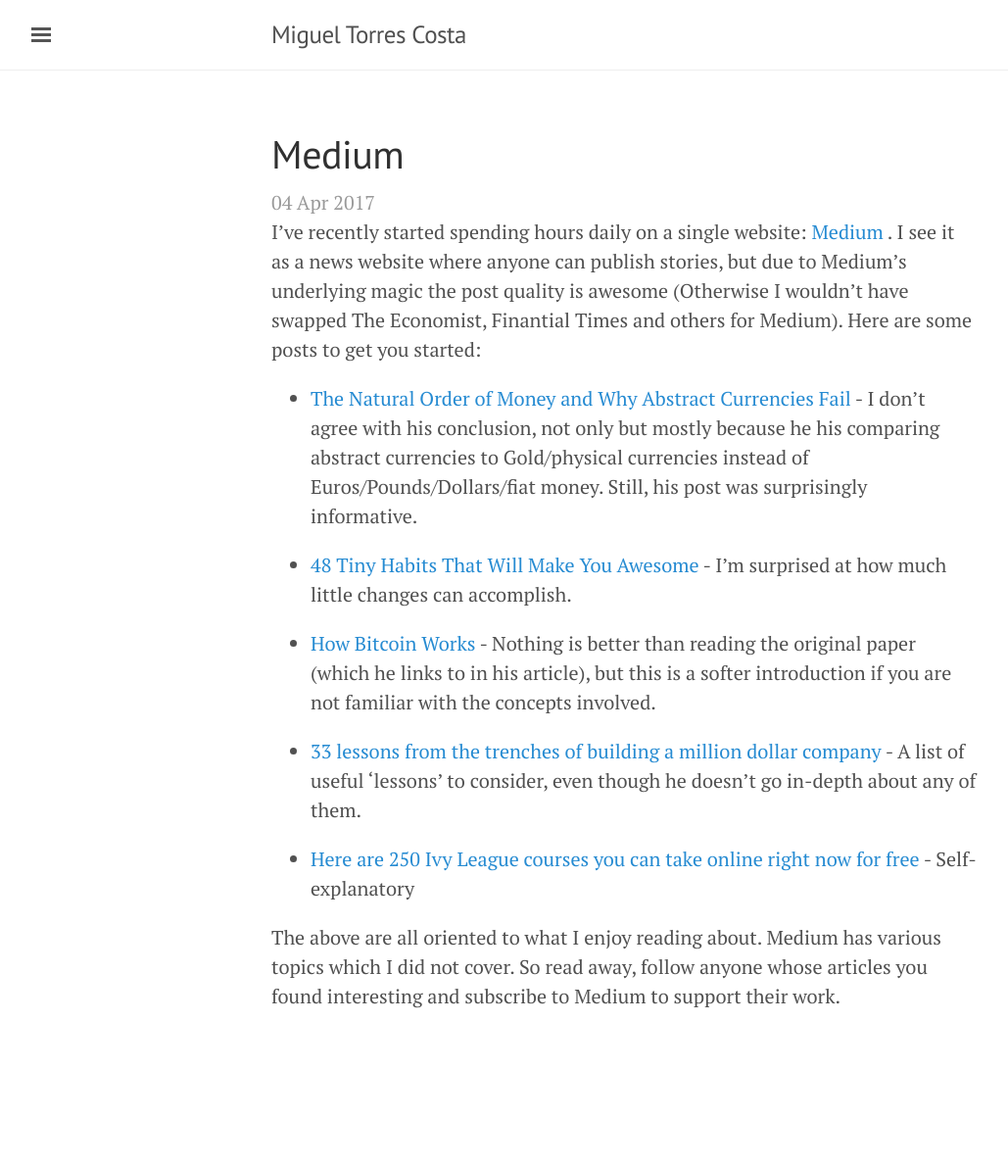
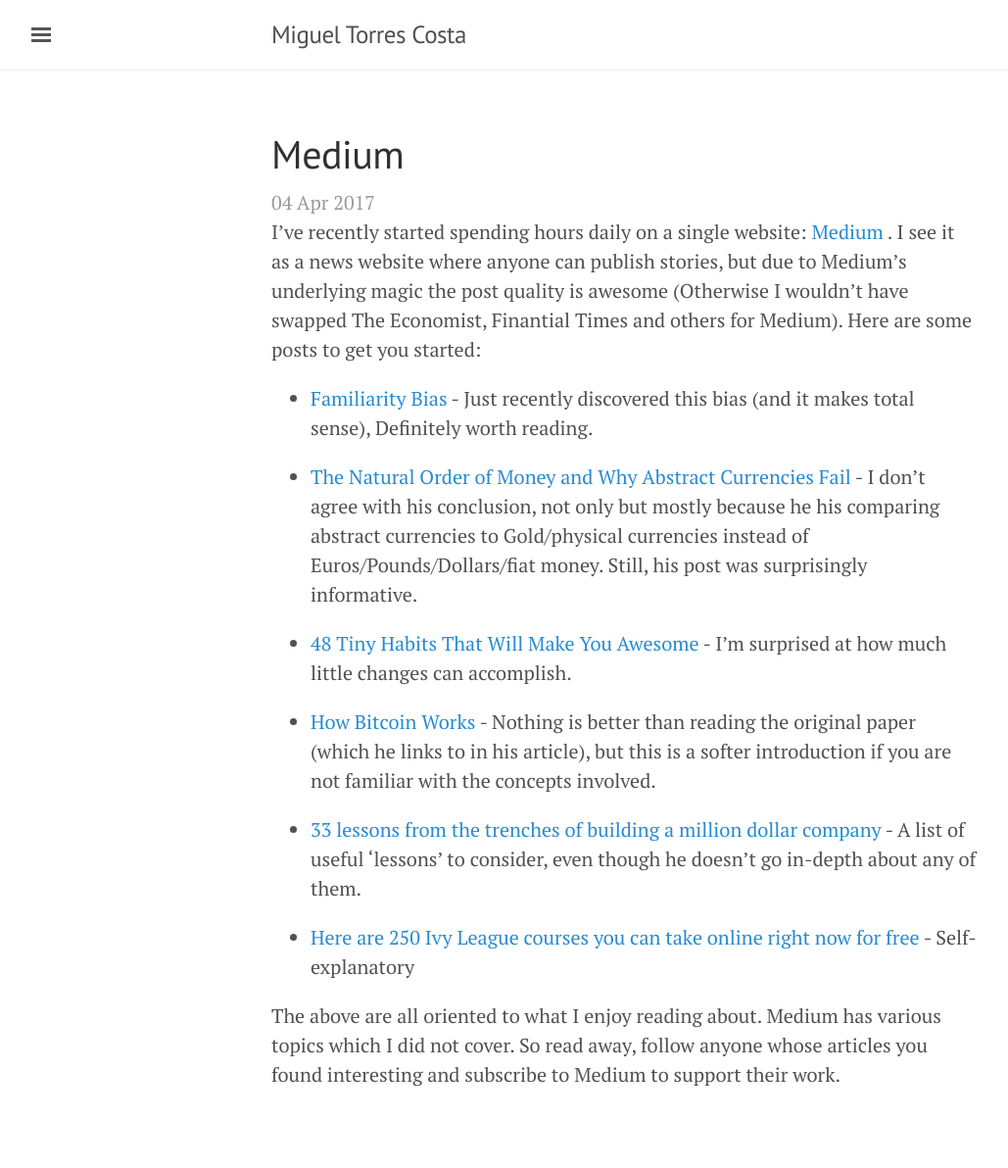
Before and after one commit to migueltorrescosta/migueltorrescosta.github.io, a Jekyll site: the page built from _posts/2017-04-04-Medium.md, in a window 1280 px wide. Shown: the whole page at 98% size, without its empty margins (3-1032 px from the left). Built offline with Jekyll 4.4.1, drawn with Linux system fonts in a browser that asks for light colours; nearby versions of some CDN libraries; comment, search, counter and statistics services are not loaded; before the commit the page ends 1112 px from its top, so only the background shows below that.

Commit message:
Updated Post

```diff
--- a/_posts/2017-04-04-Medium.md
+++ b/_posts/2017-04-04-Medium.md
@@ -7,11 +7,13 @@
 
 I've recently started spending hours daily on a single website: [Medium](https://medium.com) . I see it as a news website where anyone can publish stories, but due to Medium's underlying magic the post quality is awesome (Otherwise I wouldn't have swapped The Economist, Finantial Times and others for Medium). Here are some posts to get you started:
 
+- [Familiarity Bias](https://medium.com/javascript-scene/familiarity-bias-is-holding-you-back-its-time-to-embrace-arrow-functions-3d37e1a9bb75) - Just recently discovered this bias (and it makes total sense), Definitely worth reading.
+
 - [The Natural Order of Money and Why Abstract Currencies Fail](https://medium.com/@roysebag/the-natural-order-of-money-and-why-abstract-currencies-fail-aad5f9f8cf89) - I don't agree with his conclusion, not only but mostly because he his comparing abstract currencies to Gold/physical currencies instead of Euros/Pounds/Dollars/fiat money. Still, his post was surprisingly informative.
 
+<!--excerpt ends here-->
+
 - [48 Tiny Habits That Will Make You Awesome](https://medium.com/personal-growth/48-tiny-habits-that-will-make-you-awesome-d8e3959840c8) - I'm surprised at how much little changes can accomplish.
-
-<!--excerpt ends here-->
 
 - [How Bitcoin Works](https://column.st/how-bitcoin-works-efab68f17558) - Nothing is better than reading the original paper (which he links to in his article), but this is a softer introduction if you are not familiar with the concepts involved.
 
```
